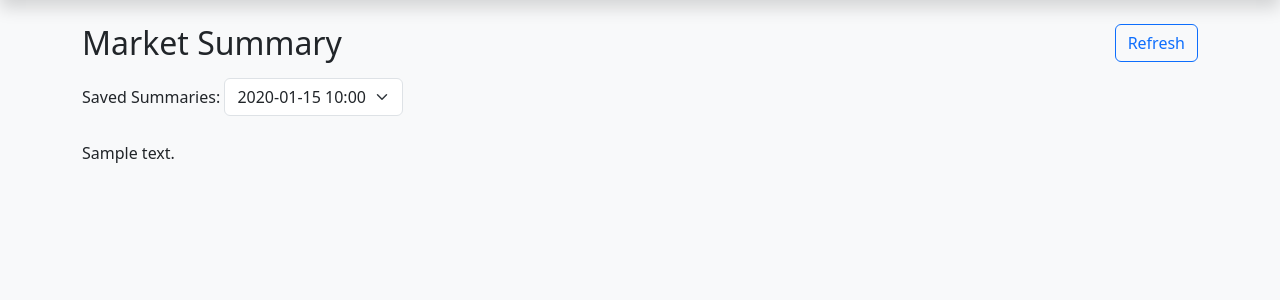
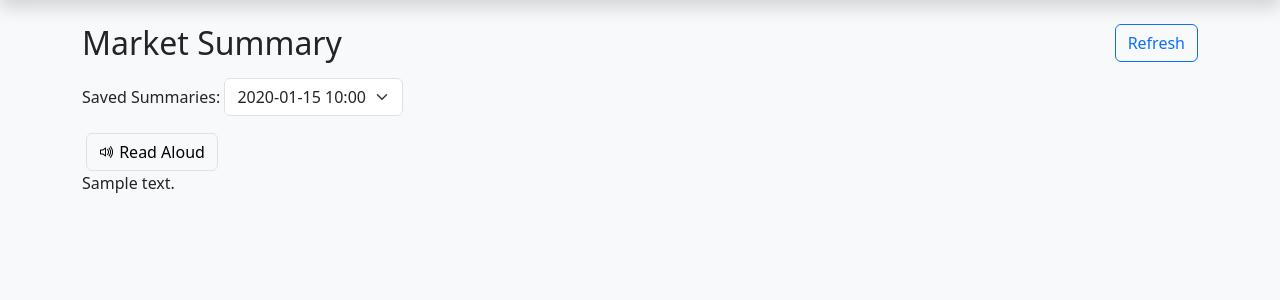
Before and after one commit to vborisov433/bor_terminal, a Symfony app: template templates/market-summary/index.html.twig in a window 1280 px wide. Shown: the part 56-356 px from the top of the page. Run offline with Twig, Linux system fonts and the light colour scheme; the template is opened without the code that fills it: most values are stand-ins (such as "Sample title", 1, 10 or a date in 2020); some libraries are stand-ins or nearby versions.

Commit message:
template update, tts

```diff
--- a/templates/market-summary/index.html.twig
+++ b/templates/market-summary/index.html.twig
@@ -3,6 +3,9 @@
 {% block title %}BOR TERMINAL{% endblock %}
 
 {% block body %}
+    <style>
+
+    </style>
     <div class="container my-4">
         <div class="d-flex justify-content-between align-items-center mb-3">
             <h2 class="mb-0">Market Summary</h2>
@@ -14,7 +17,6 @@
                     Refresh
                 </button>
             </div>
-
         </div>
 
         <div class="mb-3">
@@ -35,16 +37,24 @@
         <div id="no-summary-label" class="alert alert-warning d-none"></div>
 
         {% if market_summary_html %}
+
+            <div class="summary-container">
+
+                <div class="d-flex justify-content-between align-items-center px-1">
                     {% if time_loaded is not null %}
-                <p class="text-muted small">
+                        <p class="text-muted fw-bold mb-0">
                             Loaded in
                             {% set minutes = (time_loaded // 60) %}
                             {% set seconds = (time_loaded % 60) %}
                             {{ minutes > 0 ? minutes ~ ' min ' : '' }}{{ seconds }} sec
                         </p>
                     {% endif %}
+                    <button class="btn btn-light border" id="speakSummary" title="Read Aloud">
+                        <i class="bi bi-volume-up"></i> Read Aloud
+                    </button>
+                </div>
 
-            <div class="summary-container mt-4">
+
                 {{ market_summary_html|raw }}
             </div>
         {% else %}
@@ -141,6 +151,33 @@
             }
         });
 
+        let isSpeaking = false;
+        let utterance;
+
+        $('#speakSummary').on('click', function () {
+            const summaryText = $('.container-fluid.p-1').text().trim();
+
+            if (!isSpeaking) {
+                utterance = new SpeechSynthesisUtterance(summaryText);
+                utterance.lang = 'en-US';
+                utterance.rate = 1;
+
+                speechSynthesis.speak(utterance);
+                isSpeaking = true;
+
+                $(this).html('<i class="bi bi-stop-circle"></i>  Read Aloud'); // Toggle icon to stop
+
+                utterance.onend = function () {
+                    isSpeaking = false;
+                    $('#speakSummary').html('<i class="bi bi-volume-up"></i>  Read Aloud');
+                };
+            } else {
+                speechSynthesis.cancel();
+                isSpeaking = false;
+                $(this).html('<i class="bi bi-volume-up"></i>  Read Aloud');
+            }
+        });
+
     </script>
 
 {% endblock %}
```
Also changed, not shown: src/Controller/NewsController.php (+4 -4 lines). Lines whose indentation alone changed are shown as unchanged.
